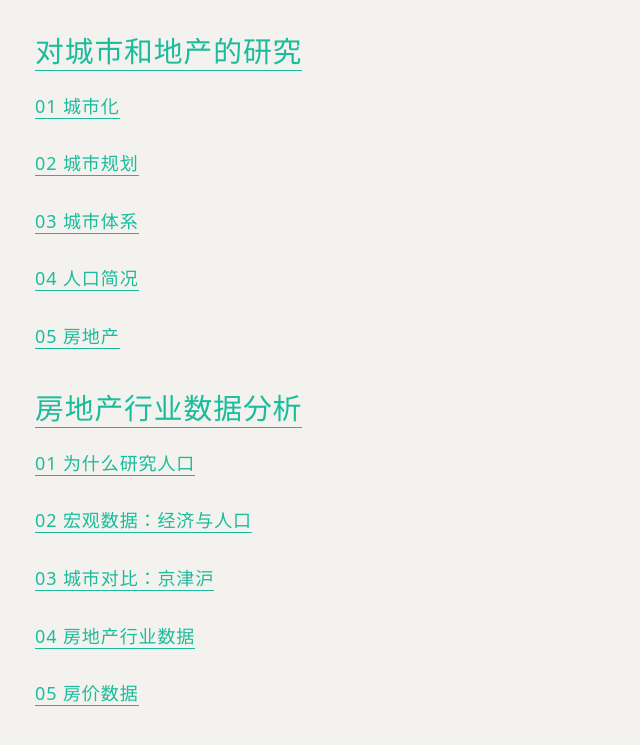
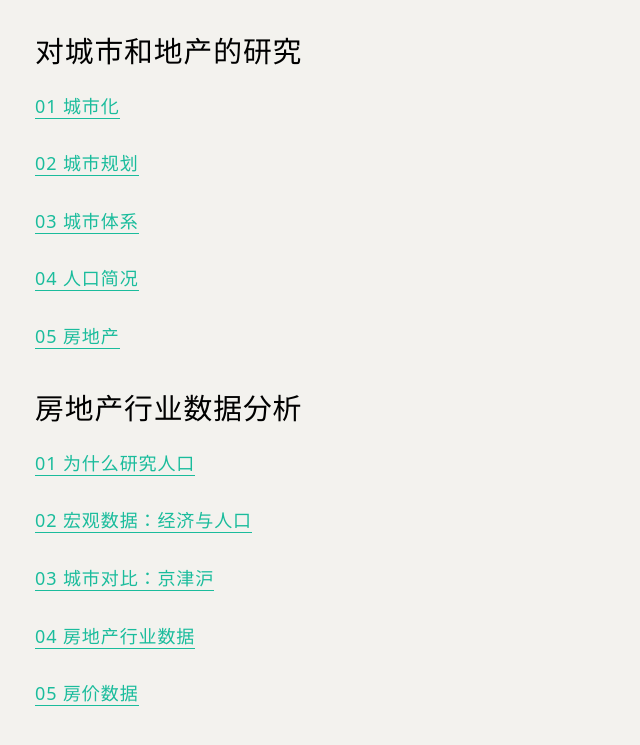
Before and after one commit to xia-time/xia-time.github.io, a plain HTML site: page index.html in a window 1280 px wide. Shown: the part 161-906 px from the top of the page, without its empty margins (165-805 px from the left). Drawn offline with Linux system fonts and the light colour scheme.

Commit message:
Update index.html

```diff
--- a/index.html
+++ b/index.html
@@ -794,6 +794,6 @@ a.md-toc-inner {
 </style>
 </head>
 <body class='typora-export os-windows'>
-<div id='write'  class=''><h1><a name="夏卫强的作品展示" class="md-header-anchor"></a><span>夏卫强的作品展示</span></h1><h2><a name="对城市和地产的研究httpsdocsqqcoms8rbutok1-9cemlb97pkk7q" class="md-header-anchor"></a><a href='https://docs.qq.com/s/8rBUTOK1-9ceMLB97PKk7q'><span>对城市和地产的研究</span></a></h2><p><a href='https://docs.qq.com/pdf/DTm5aemVadUZnYnVv'><span>01 城市化</span></a></p><p><a href='https://docs.qq.com/pdf/DTlZORmdFVldDcFJS'><span>02 城市规划</span></a></p><p><a href='https://docs.qq.com/pdf/DTkl1UFBickZrSWp1'><span>03 城市体系</span></a></p><p><a href='https://docs.qq.com/pdf/DTlZzWlNpSXZoRXJr'><span>04 人口简况</span></a></p><p><a href='https://docs.qq.com/pdf/DTm9NQ3hsWEFIR2xL'><span>05 房地产</span></a></p><h2><a name="房地产行业数据分析httpsdocsqqcomsspdgdyj0n0vbk8qaxzwmlq" class="md-header-anchor"></a><a href='https://docs.qq.com/s/SpdGdYj0n0VBK8qaxzwMLq'><span>房地产行业数据分析</span></a></h2><p><a href='https://docs.qq.com/pdf/DTnRTcGFGZEdUcnVM'><span>01 为什么研究人口</span></a></p><p><a href='https://docs.qq.com/pdf/DTlZwdXVXc2xmUW1W'><span>02 宏观数据：经济与人口</span></a></p><p><a href='https://docs.qq.com/pdf/DTkl2UHdHR01TSnRB'><span>03 城市对比：京津沪</span></a></p><p><a href='https://docs.qq.com/pdf/DTndtbE14VUF1VGJF'><span>04 房地产行业数据</span></a></p><p><a href='https://docs.qq.com/pdf/DTmxQZ0NScklTRFBR'><span>05 房价数据</span></a></p></div>
+<div id='write'  class=''><h1><a name="夏卫强的作品展示" class="md-header-anchor"></a><span>夏卫强的作品展示</span></h1><h2><a name="对城市和地产的研究" class="md-header-anchor"></a><span>对城市和地产的研究</span></h2><p><a href='https://docs.qq.com/pdf/DTm5aemVadUZnYnVv'><span>01 城市化</span></a></p><p><a href='https://docs.qq.com/pdf/DTlZORmdFVldDcFJS'><span>02 城市规划</span></a></p><p><a href='https://docs.qq.com/pdf/DTkl1UFBickZrSWp1'><span>03 城市体系</span></a></p><p><a href='https://docs.qq.com/pdf/DTlZzWlNpSXZoRXJr'><span>04 人口简况</span></a></p><p><a href='https://docs.qq.com/pdf/DTm9NQ3hsWEFIR2xL'><span>05 房地产</span></a></p><h2><a name="房地产行业数据分析" class="md-header-anchor"></a><span>房地产行业数据分析</span></h2><p><a href='https://docs.qq.com/pdf/DTnRTcGFGZEdUcnVM'><span>01 为什么研究人口</span></a></p><p><a href='https://docs.qq.com/pdf/DTlZwdXVXc2xmUW1W'><span>02 宏观数据：经济与人口</span></a></p><p><a href='https://docs.qq.com/pdf/DTkl2UHdHR01TSnRB'><span>03 城市对比：京津沪</span></a></p><p><a href='https://docs.qq.com/pdf/DTndtbE14VUF1VGJF'><span>04 房地产行业数据</span></a></p><p><a href='https://docs.qq.com/pdf/DTmxQZ0NScklTRFBR'><span>05 房价数据</span></a></p></div>
 </body>
 </html>
```
